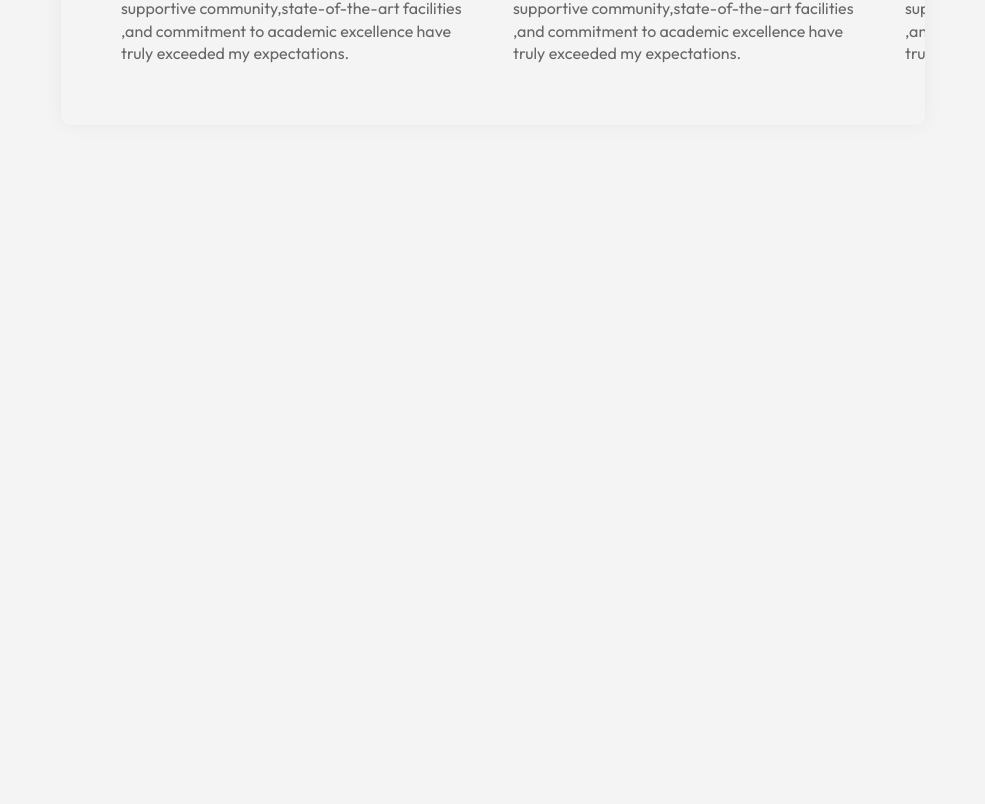
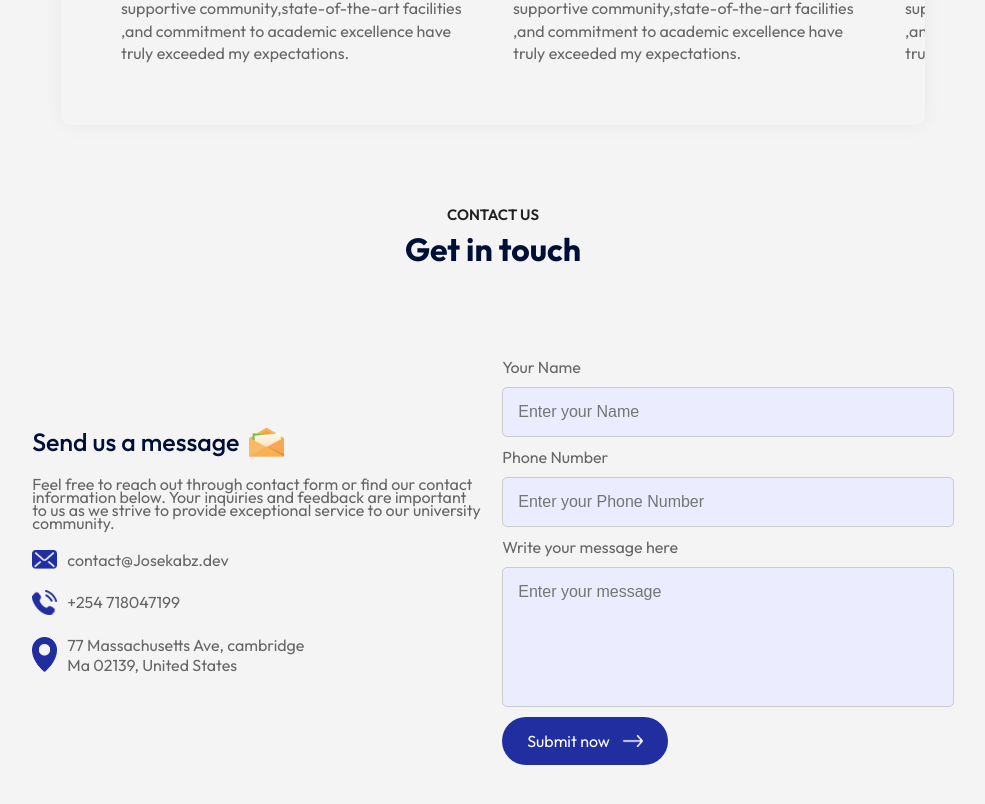
Before and after one commit to Kabzjose/react-kaessy, a React (Vite) app: page / in a window 1280 px wide. Shown: the part 2800-3604 px from the top of the page, without its empty margins (147-1132 px from the left). Before the commit the page ends 3005 px from the top, so only its background shows below. Built offline with nearby package versions, Linux system fonts and the light colour scheme.

Commit message:
Added contact component

```diff
--- a/src/App.jsx
+++ b/src/App.jsx
@@ -6,6 +6,7 @@ import Title from "./components/Title/Title";
 import About from "./components/About/About";
 import Campus from "./components/Campus/Campus";
 import Testimonials from "./components/Testimonials/Testimonials";
+import Contact from "./components/Contact/Contact";
 const App = () => {
   return(
    <div>
@@ -17,8 +18,10 @@ const App = () => {
      <About/>
      <Title subTitle='Gallery' title='Campus Photos'/>
      <Campus/>
-     <Title subTitle='TESTIMONIALS' title='What a student says'/>
+      <Title subTitle='Testimonials' title='What Our Students Say'/>
      <Testimonials/>
+     <Title subTitle='Contact Us' title='Get in touch'/>
+     <Contact/>
     </div>
 
 
--- /dev/null
+++ b/src/components/Contact/Contact.css
@@ -0,0 +1,56 @@
+.contact{
+    margin: 88px auto;
+    max-width: 90%;
+    display: flex;
+    align-items: center;
+    justify-content: space-between;
+}
+.contact-col{
+    flex-basis: 49%;
+    color: #676767;
+}
+.contact-col h3{
+    font-size: 25px;
+    font-weight: 500;
+    color: #000f38;
+    display: flex;
+    align-items: center;
+    margin-bottom: 20px;
+}
+.contact-col h3 img{
+    width: 35px;
+    margin-left: 10px;
+    vertical-align: middle;
+}
+.contact-col p{
+    max-width: 450px;
+    line-height: 0.8;
+}
+.contact-col ul li {
+    display: flex;
+    align-items: center;
+    margin: 20px 0;
+}
+.contact-col ul li img{
+    width: 25px;
+    margin-right: 10px;
+}
+.contact form input, .contact form textarea{
+    width: 100%;
+    padding: 15px;
+    margin: 10px 0;
+    border: 1px solid #ccc;
+    border-radius: 5px;
+    font-size: 16px;
+    font-family: 'Poppins', sans-serif;
+    color: #676767;
+   display: block;
+   resize: none;
+   outline: 0;
+   background: #ebecfe;
+}
+.contact-col span{
+    display: none;
+    margin-top: 10px;
+    color: green;
+}
--- /dev/null
+++ b/src/components/Contact/Contact.jsx
@@ -0,0 +1,40 @@
+import React from 'react'
+import './Contact.css'
+import msg_icon from '../../assets/msg-icon.png'
+import mail_icon from '../../assets/mail-icon.png'
+import phone_icon from '../../assets/phone-icon.png'
+import location_icon from '../../assets/location-icon.png'
+import white_arrow from '../../assets/white-arrow.png'
+const Contact = () => {
+  return (
+    <div className="contact">
+      <div className="contact-col">
+        <h3>Send us a message <img src={msg_icon} alt="" /></h3>
+        <p> Feel free to reach out through contact form or find our contact
+            information below. Your inquiries and feedback are important to us
+            as we strive to provide exceptional service to our university
+            community.
+        </p>
+        <ul>
+            <li><img src={mail_icon} alt="" />contact@Josekabz.dev</li>
+            <li><img src={phone_icon} alt="" />+254 718047199</li>
+            <li><img src={location_icon} alt="" />77  Massachusetts Ave, cambridge <br />Ma 02139, United States</li>
+        </ul>
+      </div>
+       <div className="contact-col">
+        <form>
+            <label >Your Name</label>
+            <input type="text" placeholder='Enter your Name'name='name' required />
+             <label >Phone Number</label>
+            <input type="text" placeholder='Enter your Phone Number'name='phone' required />
+             <label >Write your message here</label>
+             <textarea name="message" rows="6" placeholder='Enter your message' required></textarea>
+             <button className='btn dark-btn' type='submit' >Submit now <img src={white_arrow} alt="" /></button>
+        </form>
+        <span>sending</span>
+       </div>
+    </div>
+  )
+}
+
+export default Contact
```
